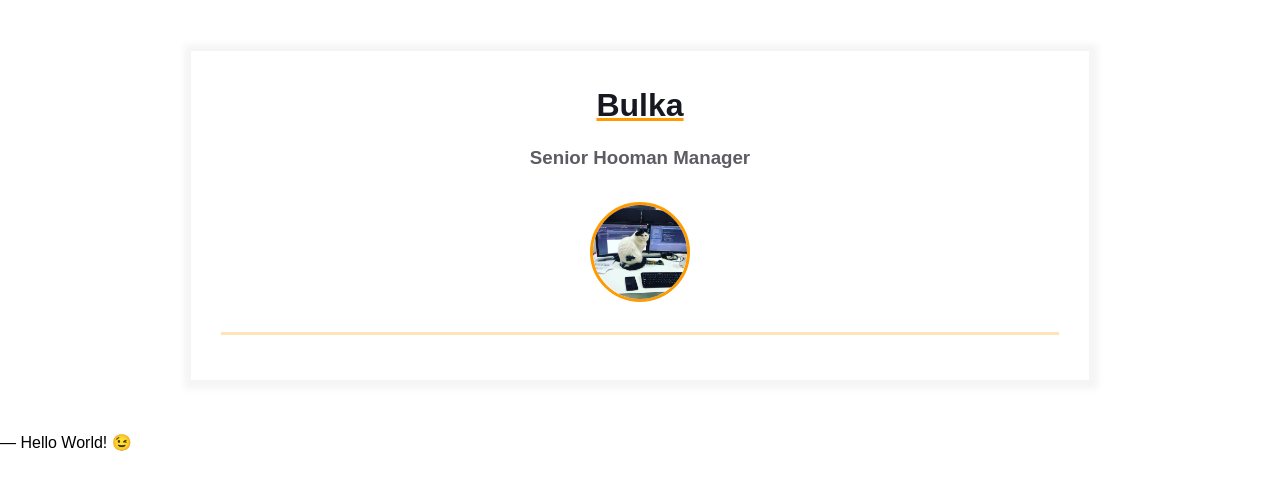
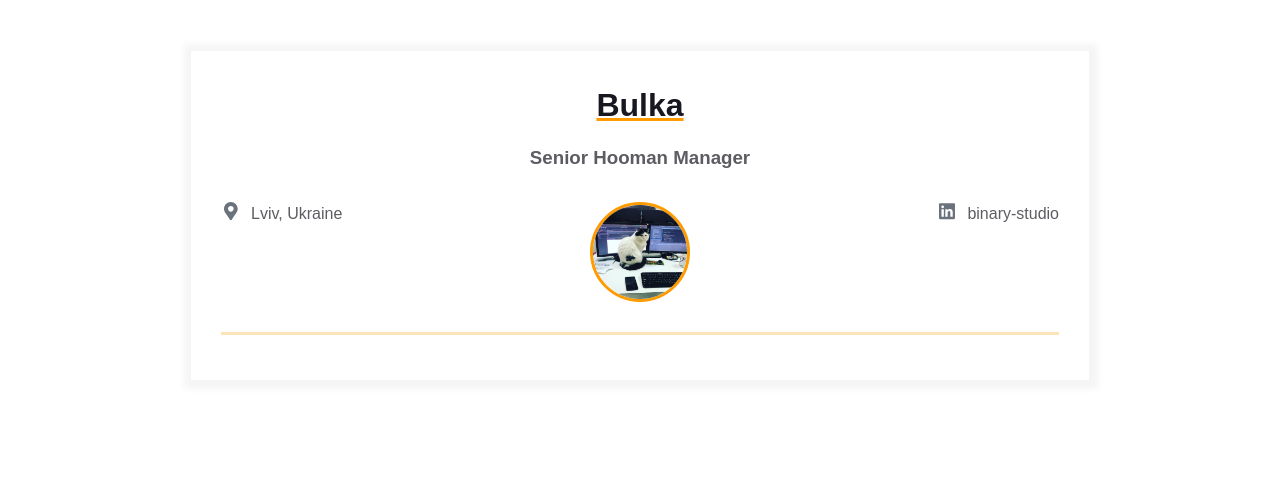
Before and after one commit to AntonTarasiuk/homepage, a plain HTML site: page index.html in a window 1280 px wide. Drawn offline with Linux system fonts and the light colour scheme.

Commit message:
Added contact info to template

```diff
--- a/index.html
+++ b/index.html
@@ -15,18 +15,39 @@
             <h3 class="contact-info__sub-header">Senior Hooman Manager</h3>
 
             <div class="contact_info_container fh">
-              <div class="contact-info__block"></div>
+              <div class="contact-info__block">
+                <a href="https://goo.gl/maps/AqSb1QHSQNNSm96x9" rel="author" class="contact-info__item">
+                  <div class="contact-info__item-icon-wrapper">
+                    <svg class="contact-info__item-icon" xmlns="http://www.w3.org/2000/svg" viewBox="0 0 384 512">
+                      <path
+                        d="M172.268 501.67C26.97 291.031 0 269.413 0 192 0 85.961 85.961 0 192 0s192 85.961 192 192c0 77.413-26.97 99.031-172.268 309.67-9.535 13.774-29.93 13.773-39.464 0zM192 272c44.183 0 80-35.817 80-80s-35.817-80-80-80-80 35.817-80 80 35.817 80 80 80z">
+                      </path>
+                    </svg>
+                  </div>
+                  <span>Lviv, Ukraine</span>
+                </a>
+              </div>
 
               <div class="contact-info__block contact-info__block--center">
                 <img class="contact-info__avatar" src="assets/avatar-cat.jpg" alt="Avatar">
               </div>
 
-              <div class="contact-info__block"></div>
+              <div class="contact-info__block">
+                <a href="https://ua.linkedin.com/company/binary-studio_241166" rel="author" class="contact-info__item">
+                  <div class="contact-info__item-icon-wrapper">
+                    <svg class="contact-info__item-icon" xmlns="http://www.w3.org/2000/svg" viewBox="0 0 448 512">
+                      <path
+                        d="M416 32H31.9C14.3 32 0 46.5 0 64.3v383.4C0 465.5 14.3 480 31.9 480H416c17.6 0 32-14.5 32-32.3V64.3c0-17.8-14.4-32.3-32-32.3zM135.4 416H69V202.2h66.5V416zm-33.2-243c-21.3 0-38.5-17.3-38.5-38.5S80.9 96 102.2 96c21.2 0 38.5 17.3 38.5 38.5 0 21.3-17.2 38.5-38.5 38.5zm282.1 243h-66.4V312c0-24.8-.5-56.7-34.5-56.7-34.6 0-39.9 27-39.9 54.9V416h-66.4V202.2h63.7v29.2h.9c8.9-16.8 30.6-34.5 62.9-34.5 67.2 0 79.7 44.3 79.7 101.9V416z">
+                      </path>
+                    </svg>
+                  </div>
+                  <span>binary-studio</span>
+                </a>
+              </div>
             </div>
           </div>
         </div>
       </div>
     </main>
-    ― Hello World! &#x1F609;
   </body>
 </html>
```
